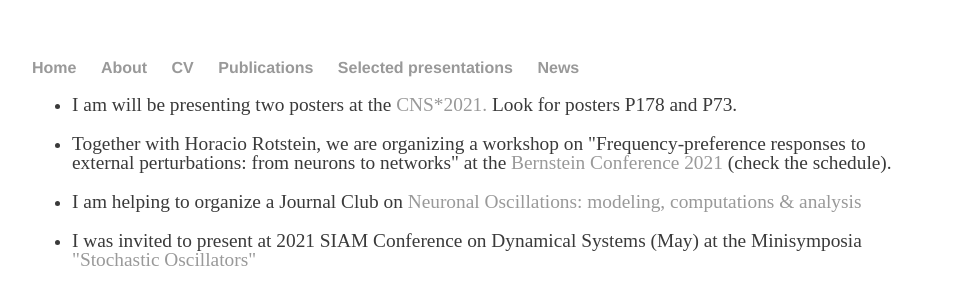
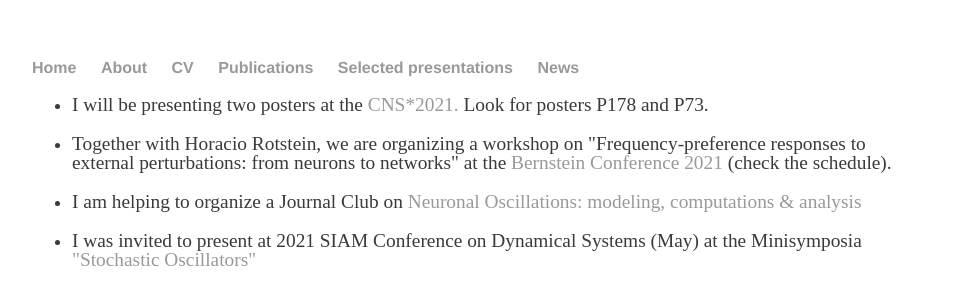
Before and after one commit to pena-rodrigo/oldwebsite, a Jekyll site: the page built from news/index.html, in a window 1280 px wide. Shown: the top 287 px of the page, without its empty margins (160-1119 px from the left). Built offline with Jekyll 4.4.1, drawn with Linux system fonts in a browser that asks for light colours.

Commit message:
missprint

```diff
--- a/news/index.html
+++ b/news/index.html
@@ -4,7 +4,7 @@ title: Rodrigo Pena
 ---
 <div class="blurb">
 			<ul>
-				<li> <p>I am will be presenting two posters at the <a href="https://www.cnsorg.org/cns-2021" target="_blank">CNS*2021.</a> Look for posters P178 and P73.
+				<li> <p>I will be presenting two posters at the <a href="https://www.cnsorg.org/cns-2021" target="_blank">CNS*2021.</a> Look for posters P178 and P73.
 				</p>
 			</ul>
 			<ul>
```
